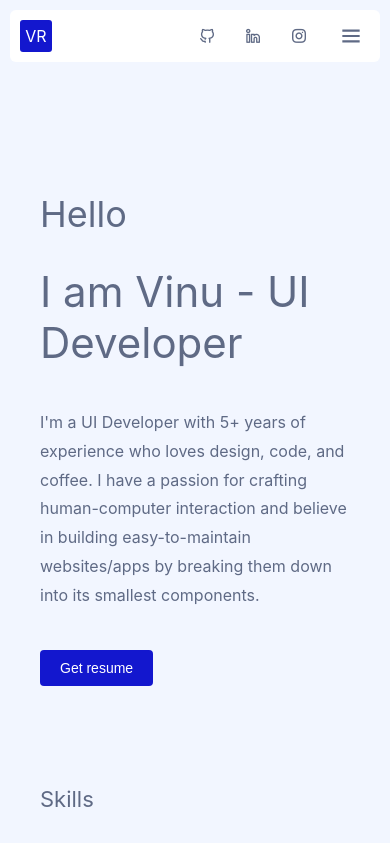
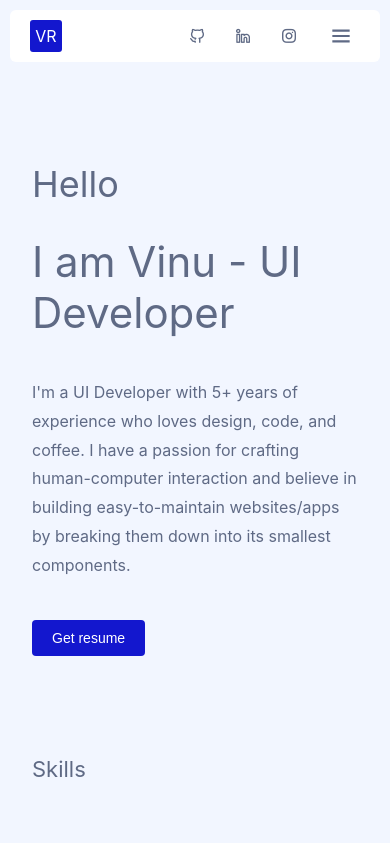
Before and after one commit to Vinu77r/vinu_portfolio, a React (Create React App) app: page / in a window 390 px wide. Shown: the top 843 px of the page. Built offline with nearby package versions, Linux system fonts and the light colour scheme.

Commit message:
Header alignment issue resolved

```diff
--- a/src/css/App.scss
+++ b/src/css/App.scss
@@ -1,25 +1,11 @@
 @import "var"; // variables import
 @import "header";
 @import "theme";
-@media only screen and (max-width: 600px) {
-  main {
-    padding: 40px !important;
-  }
-  #{$pf}-header {
-    &-nav {
-      display: none;
-      &-ham {
-        &-icon {
-          display: inline-flex !important;
-        }
-      }
-    }
-  }
+
+* {
+  scroll-margin-top: 120px;
 }
 
-* {
-  scroll-margin-top: 50px;
-}
 body {
   padding: 0;
   background-color: #{$appBg};
@@ -29,10 +15,10 @@ p {
   margin: 0;
 }
 main {
-  padding: 0 162px;
   color: #{$appTextcolor};
   flex: 4;
   overflow: scroll;
+  padding: 0 12em;
 }
 @font-face {
   font-family: "pfi";
@@ -58,13 +44,6 @@ main {
   content: "\e903";
 }
 
-#{$pf} {
-  font-size: 14px;
-  display: flex;
-  flex-direction: column;
-  height: calc(100vh - 20px);
-  overflow: hidden;
-}
 #{$pf}-about {
   &__hello {
     margin-top: 90px;
@@ -185,8 +164,6 @@ main {
             height: 30px;
           }
         }
-        &-title-wra {
-        }
         &__title {
           font-weight: 600;
           margin-bottom: 10px;
@@ -216,7 +193,7 @@ main {
   justify-content: center;
   margin-right: 20px;
   border: none;
-
+  border-radius: 4px;
   font-size: 14px;
   transition: color, background-color 0.3s ease;
   background-color: #{$appHeader};
@@ -267,3 +244,18 @@ main {
     width: 100%;
   }
 }
+@media only screen and (max-width: 600px) {
+  main {
+    padding: 0 2em;
+  }
+  #{$pf}-header {
+    &-nav {
+      display: none;
+      &-ham {
+        &-icon {
+          display: inline-flex !important;
+        }
+      }
+    }
+  }
+}
--- a/src/css/_header.scss
+++ b/src/css/_header.scss
@@ -4,8 +4,10 @@
   height: 52px;
   border-radius: 6px;
   align-items: center;
-  margin: 10px 10px 0 10px;
-  position: relative;
+  margin: 10px;
+  position: sticky;
+  top: 10px;
+  padding: 0 10px;
   &__logo {
     background-color: $primary_color;
     color: $white;
@@ -52,12 +54,13 @@
         position: absolute;
         width: 100%;
         background-color: #{$appHeader};
-        top: 60px;
+        top: 70px;
         display: flex;
         flex-direction: column;
         align-items: stretch;
         border-radius: 4px;
         display: none;
+        left: 0;
         &-item {
           color: #{$appTextcolor};
           display: flex;
```
Also changed, not shown: 6 other files (tests, documents, lock files or other folders).
